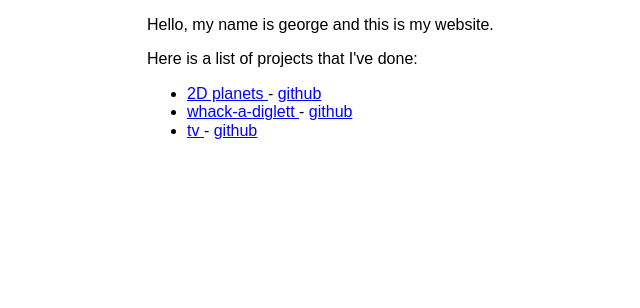
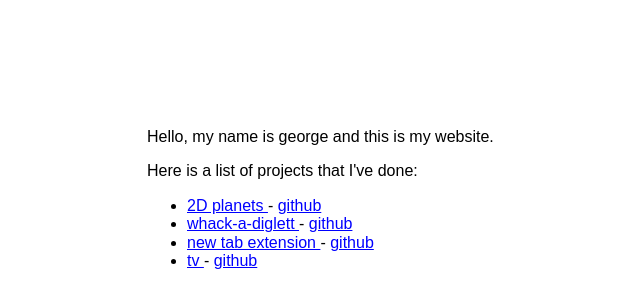
Before and after one commit to gesu/blog, a Jekyll site: the page built from index.html, in a window 1280 px wide. Shown: the top 308 px of the page, without its empty margins (3-643 px from the left). Built offline with Jekyll 4.4.1, drawn with Linux system fonts in a browser that asks for light colours.

Commit message:
add new tab project, tweak styles

```diff
--- a/css/base.scss
+++ b/css/base.scss
@@ -37,6 +37,10 @@ h4 { font-size: 1.25rem }
     margin-right: auto;
 }
 
+.container-top-padding {
+    padding-top: 7rem;
+}
+
 .container-padding {
     padding-left: 1rem;
     padding-right: 1rem;
--- a/index.html
+++ b/index.html
@@ -3,6 +3,7 @@ layout: default
 title: gsu
 ---
 
+<div class='container-top-padding'>
     <p>
         Hello, my name is george and this is my website.
     </p>
@@ -29,6 +30,14 @@ title: gsu
             </a>
         </li>
         <li>
+            <a href="https://gesu.github.io/newtab/">
+                new tab extension
+            </a> -
+            <a href="https://github.com/gesu/newtab">
+                github
+            </a>
+        </li>
+        <li>
             <a href="https://gesu.github.io/tv">
                 tv
             </a> -
@@ -37,3 +46,4 @@ title: gsu
             </a>
         </li>
     </ul>
+</div>
```
Lines whose indentation alone changed are shown as unchanged.
